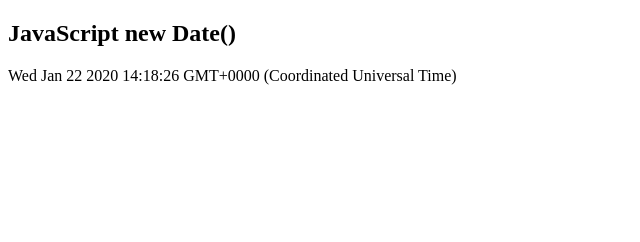
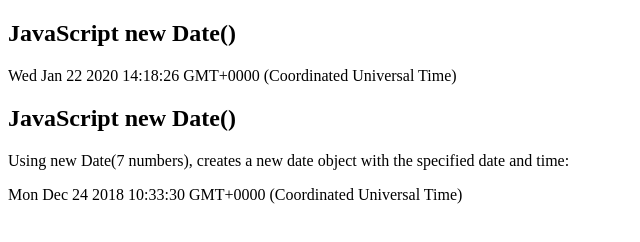
Before and after one commit to bhargav1997software/javascript-fundamentals, a plain HTML site: page demo_date.html in a window 1280 px wide. Shown: the whole page, without its empty margins (0-640 px from the left). Drawn offline with Linux system fonts and the light colour scheme.

Commit message:
demo_date

```diff
--- a/_arrays.js
+++ b/_arrays.js
@@ -91,8 +91,8 @@ function test5(paramx,paramy,paramz,parama,paramb){
  * Description: javascript Array(length of last)
  */
 
-function test5(){
-
-    return
+function test5(paramx){
+    var x = new paramx(2018, 11, 24, 10, 33, 30, 0)
+    return x
 
 }
--- a/demo_date.html
+++ b/demo_date.html
@@ -11,10 +11,17 @@
 
 <p id="demo"></p>
 
+<h2>JavaScript new Date()</h2>
+
+<p>Using new Date(7 numbers), creates a new date object with the specified date and time:</p>
+
+<p id="demo1"></p>
+
 </body>
 <script src="./demo_date.js"></script>
 <script>
 document.getElementById("demo").innerHTML=test(Date)
+document.getElementById("demo1").innerHTML=test5(Date)
 </script>
 
 </html>
--- a/demo_date.js
+++ b/demo_date.js
@@ -9,3 +9,13 @@ function test(paramx){
 
 
 }
+
+/**
+ * Description: javascript Dates
+ */
+
+function test5(Date){
+    var x = new Date(2018, 11, 24, 10, 33, 30, 0)
+    return x
+
+}
```
